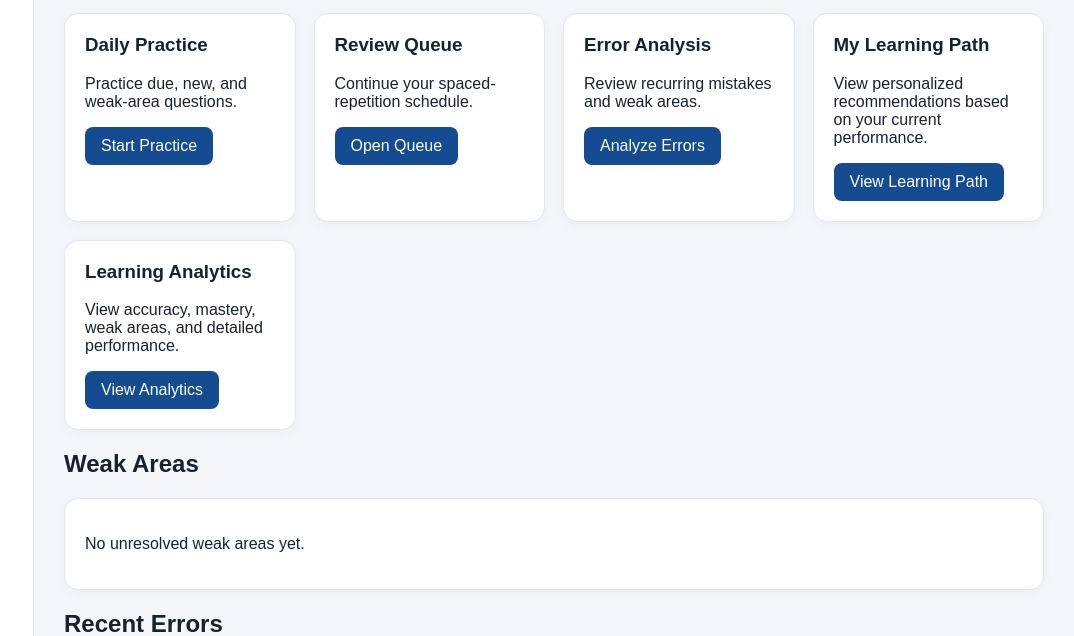
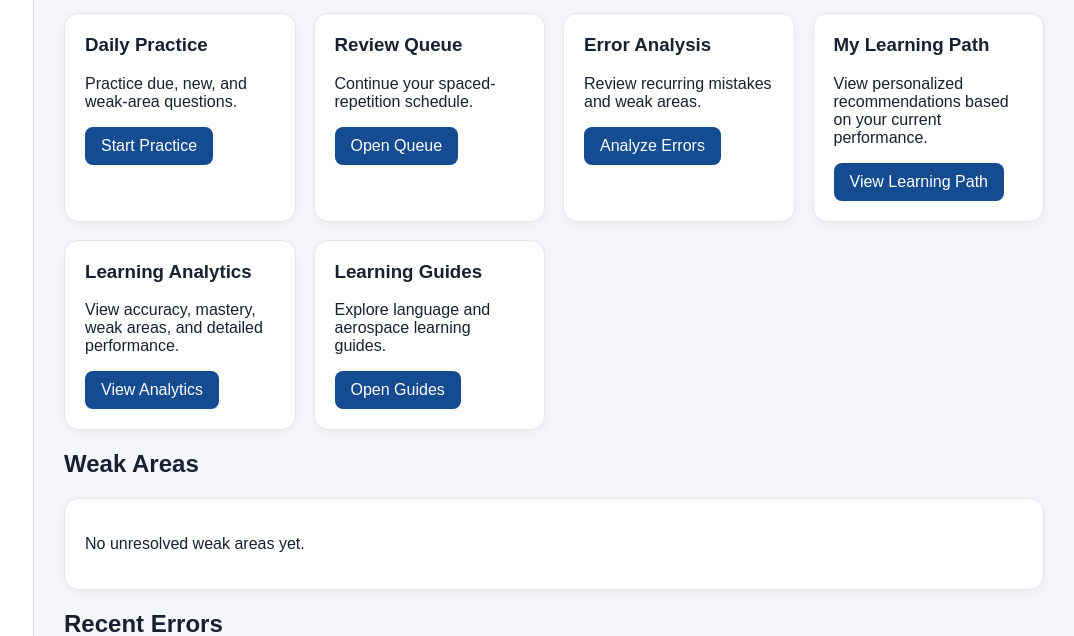
Before and after one commit to ziashafiq/AeroESP, a Django app: page /learn/ in a window 1280 px wide. Shown: the part 988-1624 px from the top of the page, without its empty margins (206-1280 px from the left). Run offline with Django 5.2, Linux system fonts and the light colour scheme; the visitor is signed in with stand-in values (Sample User, id 1); data that the repository does not hold is empty.

Commit message:
Connect Guide Hub to student navigation

```diff
--- a/learning/templates/learning/dashboard.html
+++ b/learning/templates/learning/dashboard.html
@@ -440,6 +440,25 @@ Learning Dashboard | AeroESP
 
     </div>
 
+    <div class="card">
+
+        <h3>
+            Learning Guides
+        </h3>
+
+        <p>
+            Explore language and aerospace learning guides.
+        </p>
+
+        <a
+            class="button"
+            href="{% url 'learning:guide_hub' %}"
+        >
+            Open Guides
+        </a>
+
+    </div>
+
 </div>
 
 
--- a/learning/urls.py
+++ b/learning/urls.py
@@ -168,4 +168,10 @@ urlpatterns = [
         views.guide_hub,
         name="guide_hub",
     ),
+
+    path(
+        "guides/",
+        views.guide_hub,
+        name="guide_hub",
+    ),
 ]
```
